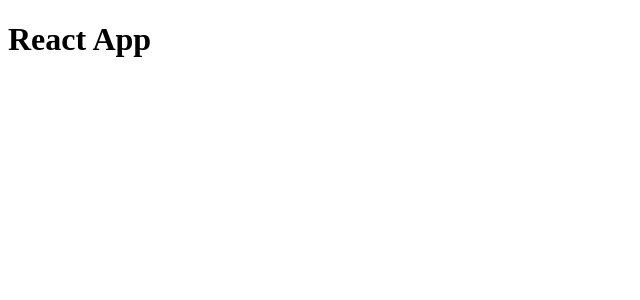
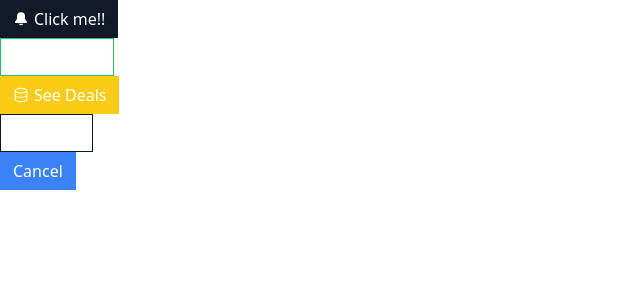
Before and after one commit to Mortezaahm/comps, a React (Create React App) app: page / in a window 1280 px wide. Shown: the top 300 px of the page, without its empty margins (0-640 px from the left). Built offline with nearby package versions, Linux system fonts and the light colour scheme.

Commit message:
Button component added

```diff
--- a/package.json
+++ b/package.json
@@ -6,8 +6,11 @@
     "@testing-library/jest-dom": "^5.17.0",
     "@testing-library/react": "^13.4.0",
     "@testing-library/user-event": "^13.5.0",
+    "classnames": "^2.5.1",
+    "prop-types": "^15.8.1",
     "react": "^18.3.1",
     "react-dom": "^18.3.1",
+    "react-icons": "^5.3.0",
     "react-scripts": "5.0.1",
     "web-vitals": "^2.1.4"
   },
@@ -34,5 +37,8 @@
       "last 1 firefox version",
       "last 1 safari version"
     ]
+  },
+  "devDependencies": {
+    "tailwindcss": "^3.4.12"
   }
 }
--- a/src/App.js
+++ b/src/App.js
@@ -1,7 +1,33 @@
+import { GoBellFill, GoCloud, GoDatabase } from "react-icons/go";
+import Button from "./Button";
 function App() {
   return (
     <div>
-      <h1>React App</h1>
+      <div>
+        <Button secondary>
+          <GoBellFill /> Click me!!
+        </Button>
+      </div>
+      <div>
+        <Button success outline>
+          <GoCloud />
+          Buy Now
+        </Button>
+      </div>
+      <div>
+        <Button warning>
+          <GoDatabase />
+          See Deals
+        </Button>
+      </div>
+      <div>
+        <Button secondary outline>
+          Hide Ads
+        </Button>
+      </div>
+      <div>
+        <Button primary>Cancel</Button>
+      </div>
     </div>
   );
 }
--- /dev/null
+++ b/src/Button.js
@@ -0,0 +1,56 @@
+import className from "classnames";
+
+function Button({
+  children,
+  primary,
+  secondary,
+  success,
+  warning,
+  danger,
+  outline,
+  rounded,
+  ...rest
+}) {
+  const classes = className(
+    rest.className,
+    "flex items-center px-3 py-1.5 border",
+    {
+      "border-blue-500 bg-blue-500 text-white": primary,
+      "border-gray-900 bg-gray-900 text-white": secondary,
+      "border-green-500 bg-green-500 text-white": success,
+      "border-yellow-400 bg-yellow-400 text-white": warning,
+      "border-red-500 bg-red-500 text-white": danger,
+      "rounded-full": rounded,
+      "bg-white": outline,
+      "text-blue-500": outline && primary,
+      "text-black": outline && secondary,
+      "text-green-800": outline && success,
+      "text-yellow-400": outline && warning,
+      "text-red-500": outline && danger,
+    }
+  );
+  return (
+    <button {...rest} className={classes}>
+      {children}
+    </button>
+  );
+}
+
+Button.propTypes = {
+  checkVariationValue: ({ primary, secondary, success, warning, danger }) => {
+    const count =
+      Number(!!primary) +
+      Number(!!secondary) +
+      Number(!!success) +
+      Number(!!warning) +
+      Number(!!danger);
+
+    if (count > 1) {
+      return new Error(
+        `Only one of primary, secondary, success, warning, danger can be true.`
+      );
+    }
+  },
+};
+
+export default Button;
--- /dev/null
+++ b/src/index.css
@@ -0,0 +1,7 @@
+@tailwind base;
+@tailwind components;
+@tailwind utilities;
+
+button > svg {
+  margin-right: 5px;
+}
--- a/src/index.js
+++ b/src/index.js
@@ -1,3 +1,4 @@
+import "./index.css";
 import React from "react";
 import ReactDOM from "react-dom/client";
 import App from "./App";
--- /dev/null
+++ b/tailwind.config.js
@@ -0,0 +1,8 @@
+/** @type {import('tailwindcss').Config} */
+module.exports = {
+  content: ["./src/**/*.{js,jsx,ts,tsx}"],
+  theme: {
+    extend: {},
+  },
+  plugins: [],
+};
```
Also changed, not shown: 1 other file (tests, documents, lock files or other folders).
